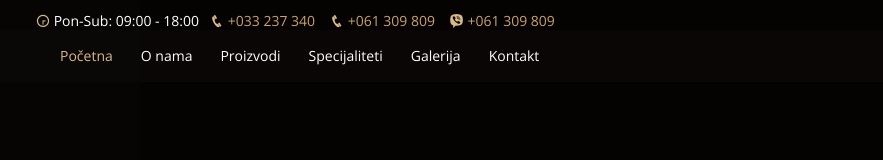
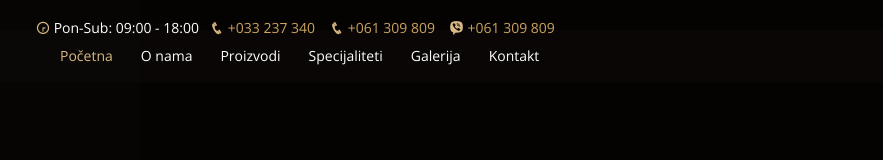
Before and after one commit to msosic97/FastFood, a plain HTML site: page index.html in a window 1280 px wide. Shown: the top 160 px of the page, without its empty margins (53-936 px from the left). Drawn offline with nearby package versions, Linux system fonts and the light colour scheme; a web font is replaced by a local one.

Commit message:
margin-top na pocetku

```diff
--- a/index.html
+++ b/index.html
@@ -40,7 +40,7 @@
   <!-- ======= Top Bar ======= -->
   <div id="topbar" class="d-flex align-items-center fixed-top">
     <div class="container d-flex">
-      <div class="contact-info mr-auto">
+      <div class="contact-info mr-auto" style="margin-top: 15px;">
         <i class="icofont-clock-time icofont-rotate-180"></i> Pon-Sub: 09:00 - 18:00</span>&nbsp;&nbsp;
         <a href="tel:+38733237340"><i class="icofont-phone"></i>+033 237 340 &nbsp;&nbsp;</a>
         <a href="tel:+38761309809"><i class="icofont-phone"></i>+061 309 809 &nbsp;&nbsp; </a>
```
